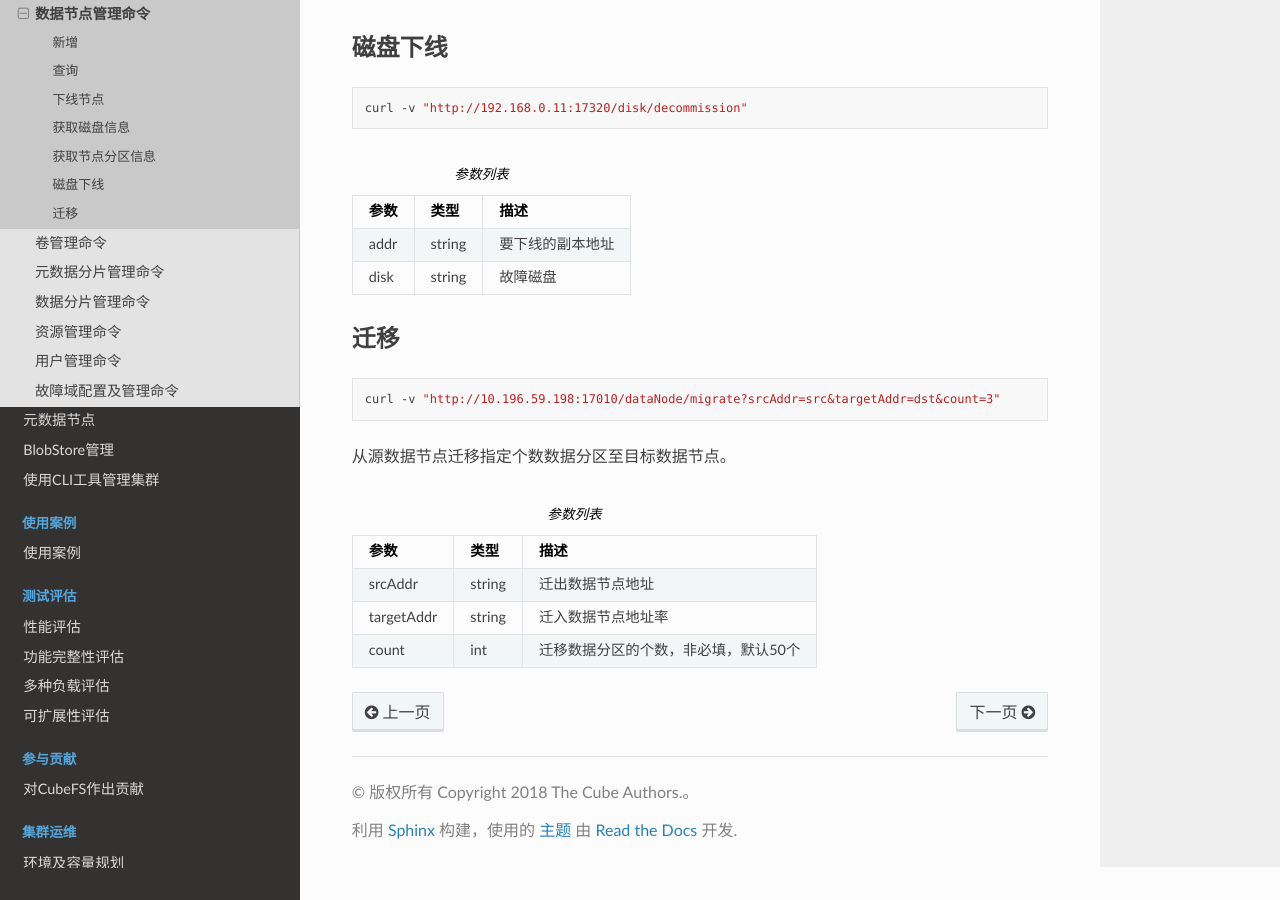
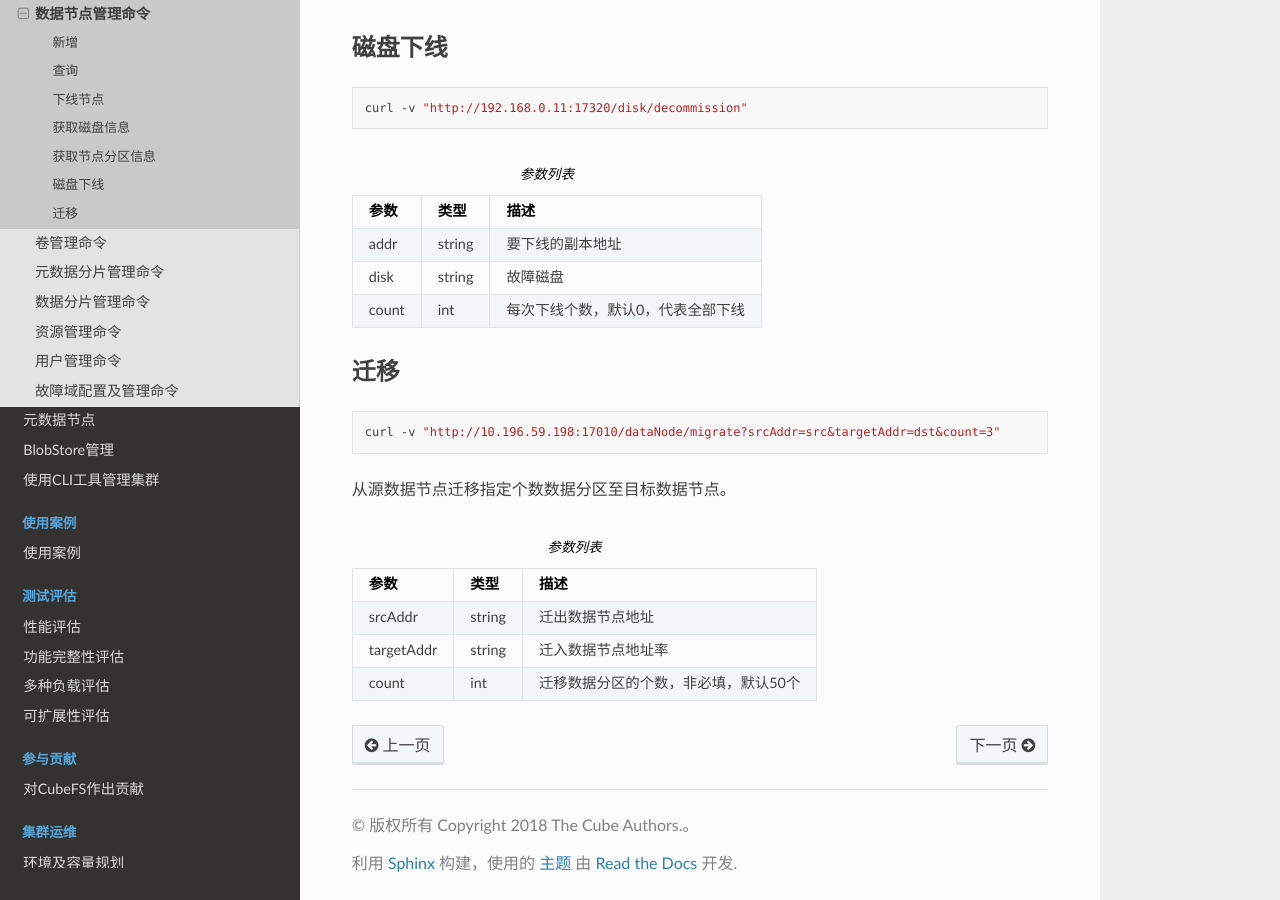
Before and after one commit to cubefs/docs-zh, a Sphinx documentation site: the page built from docs/source/admin-api/master/datanode.rst, in a window 1280 px wide and 900 px high, scrolled down 1865 px. Built offline with Sphinx 7.4.7 and the Read the Docs theme 2.0.0, drawn with Linux system fonts in a browser that asks for light colours.

Commit message:
Update datanode.rst

```diff
--- a/docs/source/admin-api/master/datanode.rst
+++ b/docs/source/admin-api/master/datanode.rst
@@ -107,6 +107,7 @@
 
    "addr", "string", "要下线的副本地址"
    "disk", "string", "故障磁盘"
+   "count","int", "每次下线个数，默认0，代表全部下线"
 
 
 迁移
```
